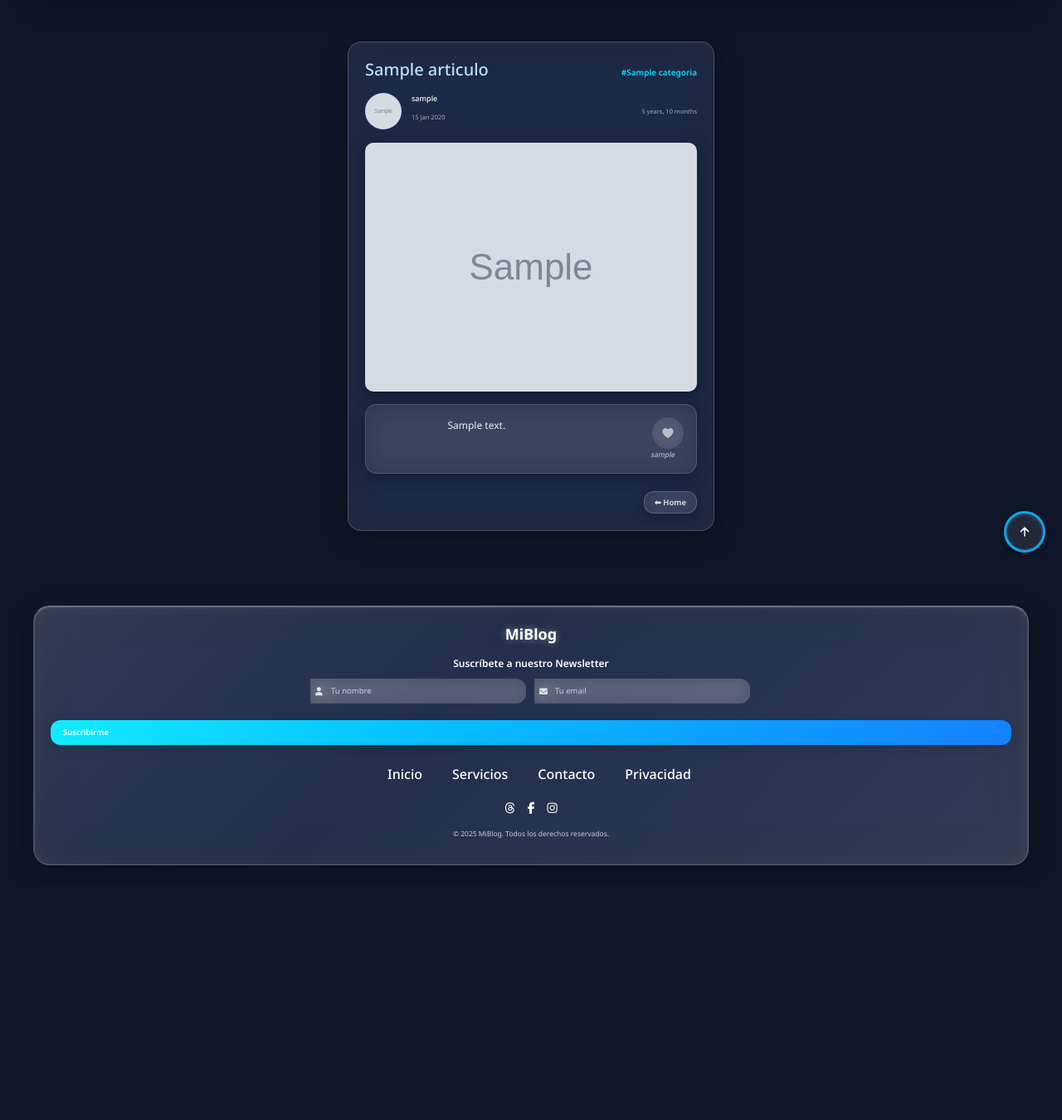
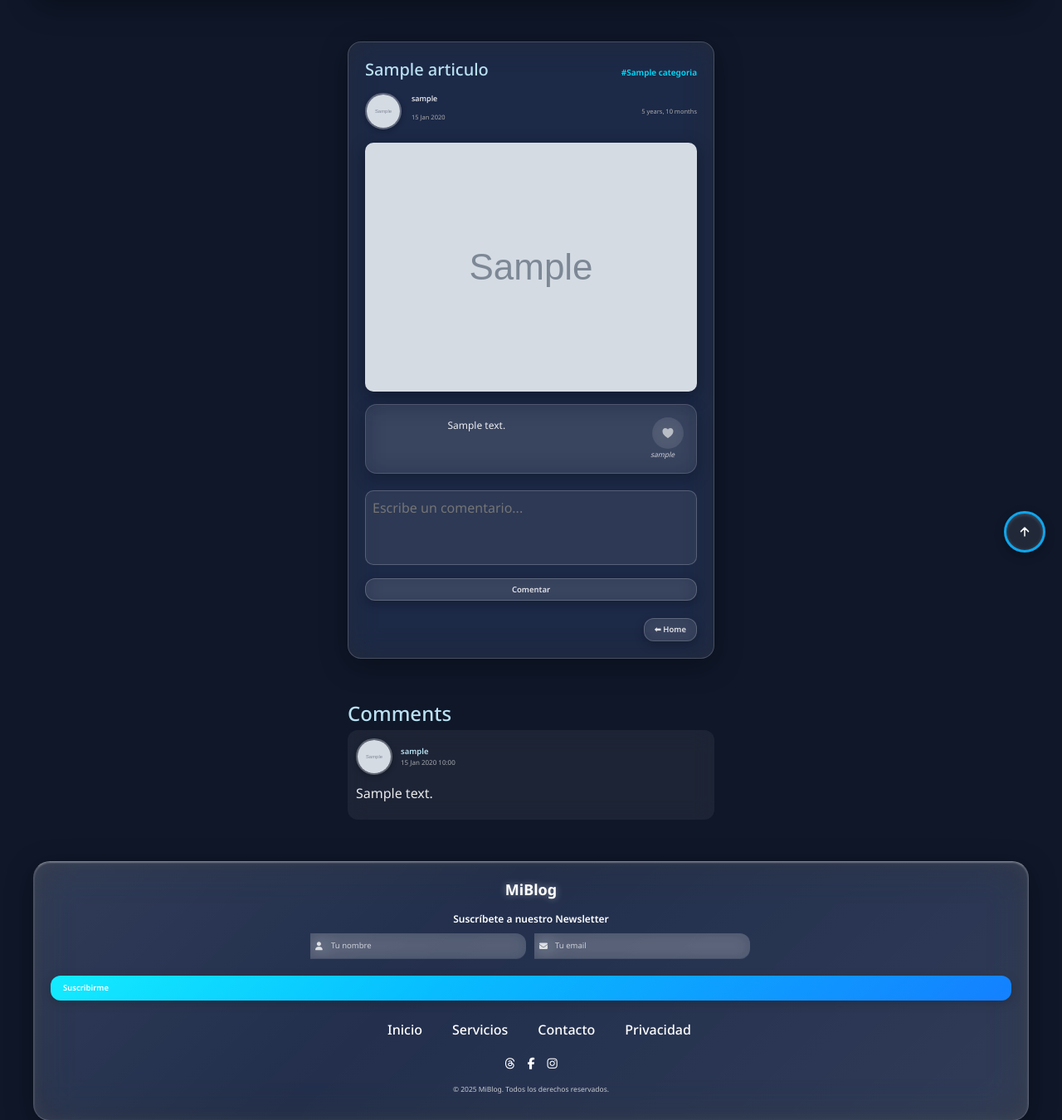
Before and after one commit to Izan0501/mi_blog, a Django app: page /articulo/1/ in a window 1280 px wide. Shown: the part 114-1464 px from the top of the page at 83% size. Before the commit the page ends 1157 px from the top, so only its background shows below. Run offline with Django 5.2, Linux system fonts and the light colour scheme; tables that the repository leaves empty hold one stand-in row (values such as "Sample post"); grey boxes marked "Sample" are stand-in pictures.

Commit message:
addUsersCommentsOnArticles

```diff
--- a/mi_blog/forms.py
+++ b/mi_blog/forms.py
@@ -1,6 +1,6 @@
 from django import forms
 from django.contrib.auth.forms import UserCreationForm, AuthenticationForm
-from .models import CustomUser, Articulo
+from .models import CustomUser, Articulo, Comentario
 
 class CustomUserCreationForm(UserCreationForm):
     class Meta:
@@ -22,3 +22,18 @@ class ArticuloForm(forms.ModelForm):
     class Meta:
         model = Articulo
         fields = ['titulo', 'contenido', 'imagen_portada', 'categoria']
+
+class ComentarioForm(forms.ModelForm):
+    class Meta:
+        model = Comentario
+        fields = ['contenido']
+        widgets = {
+            'contenido': forms.Textarea(attrs={
+                'rows': 3,
+                'placeholder': 'Escribe un comentario...',
+                'class': 'comentario-input'
+            }),
+        }
+        labels = {
+            'contenido': ''
+        }
--- a/mi_blog/static/css/detalle_articulo.css
+++ b/mi_blog/static/css/detalle_articulo.css
@@ -200,6 +200,107 @@
   margin-left: 8px;
   font-style: italic;
 }
+
+.detalle-comentarios {
+  margin-top: 2rem;
+}
+
+.comentario-form {
+  margin-bottom: 1.5rem;
+}
+
+.comentario-input {
+  width: 100%;
+  border-radius: 10px;
+  padding: 0.8rem;
+  background: rgba(255,255,255,0.08);
+  color: rgba(255,255,255,0.9);
+  border: 1px solid rgba(255,255,255,0.2);
+  resize: none;
+}
+
+.comentario-list {
+  list-style: none;
+  padding: 0;
+  margin: 0;
+}
+
+.comentario-card {
+  background: rgba(255,255,255,0.06);
+  backdrop-filter: blur(12px);
+  border-radius: 12px;
+  padding: 1rem;
+  margin-bottom: 1rem;
+  color: rgba(255,255,255,0.9);
+}
+
+.comentario-meta {
+  display: flex;
+  align-items: center;
+  gap: 10px;
+  margin-bottom: 0.5rem;
+}
+
+.comentario-autor {
+  font-weight: 600;
+}
+
+.comentario-fecha {
+  font-size: 0.8rem;
+  color: rgba(255,255,255,0.6);
+}
+
+.comentario-contenido {
+  font-size: 0.95rem;
+  line-height: 1.5;
+}
+
+.comentario-card {
+  background: rgba(255,255,255,0.06);
+  backdrop-filter: blur(12px);
+  border-radius: 12px;
+  padding: 1rem;
+  margin-bottom: 1rem;
+  color: rgba(255,255,255,0.9);
+}
+
+.comentario-autor-info {
+  display: flex;
+  align-items: center;
+  gap: 10px;
+}
+
+.author-avatar {
+  width: 38px;
+  height: 38px;
+  border-radius: 50%;
+  border: 2px solid rgba(255,255,255,0.3);
+  box-shadow: 0 2px 6px rgba(0,0,0,0.25);
+}
+
+.autor-detalle {
+  display: flex;
+  flex-direction: column;
+}
+
+.comentario-autor {
+  font-weight: 600;
+  font-size: 0.95rem;
+  color: var(--text-columbia-blue);
+}
+
+.comentario-fecha {
+  font-size: 0.8rem;
+  color: rgba(255,255,255,0.6);
+}
+
+.comentario-contenido {
+  margin-top: 0.8rem;
+  font-size: 0.95rem;
+  line-height: 1.5;
+}
+
+
 /*responsive part  */
 .detalle-title {
   font-size: clamp(1.5rem, 2.5vw + 1rem, 2.25rem);
--- a/mi_blog/templates/pages/detalle_articulo.html
+++ b/mi_blog/templates/pages/detalle_articulo.html
@@ -48,8 +48,56 @@
         </div>
 
     </div>
+    <!-- comments form -->
+    <div class="detalle-comentarios">
+        <form method="post" class="comentario-form">
+            {% csrf_token %}
+            {{ form_comentario }}
+            <button type="submit" class="btn-readmore">Comentar</button>
+        </form>
+    </div>
+
     <div class="detalle-footer">
         <a class="btn-readmore" href="{% url 'home' %}" class="btn-back">⬅ Home</a>
     </div>
 </section>
+<!-- comments list -->
+<div>
+    <!-- Listado de comentarios -->
+    <ul class="comentario-list">
+        <h3 class="headline headline-3">Comments</h3>
+        {% for comentario in comentarios %}
+        <li class="comentario-card">
+            <div class="comentario-meta">
+                <div class="comentario-autor-info">
+                    {% if comentario.usuario and comentario.usuario.imagen_perfil %}
+                    <img src="{{ comentario.usuario.imagen_perfil.url }}" alt="{{ comentario.usuario.username }}"
+                        class="author-avatar">
+                    {% else %}
+                    <img src="{% static 'images/default-profile.png' %}" alt="Perfil" class="author-avatar">
+                    {% endif %}
+                    <div class="autor-detalle">
+                        <span class="comentario-autor">
+                            {% if comentario.usuario %}
+                            {{ comentario.usuario.username }}
+                            {% else %}
+                            Anónimo
+                            {% endif %}
+                        </span>
+                        <span class="comentario-fecha">
+                            {{ comentario.fecha_creacion|date:"d M Y H:i" }}
+                        </span>
+                    </div>
+                </div>
+            </div>
+            <p class="comentario-contenido">{{ comentario.contenido|linebreaks }}</p>
+        </li>
+        {% empty %}
+        <p class="empty-message">
+            <ion-icon name="chatbubble-outline"></ion-icon>
+            No hay comentarios aún. Sé el primero en comentar.
+        </p>
+        {% endfor %}
+    </ul>
+</div>
 {% endblock %}
--- a/mi_blog/views.py
+++ b/mi_blog/views.py
@@ -4,8 +4,8 @@ from django.contrib import messages
 from django.db.models.functions import Coalesce
 from django.db.models import Count, OuterRef, Subquery
 from django.contrib.auth.decorators import login_required
-from .forms import CustomUserCreationForm, CustomAuthenticationForm, ArticuloForm
-from .models import Articulo, Categoria, Like
+from .forms import CustomUserCreationForm, CustomAuthenticationForm, ArticuloForm, ComentarioForm
+from .models import Articulo, Categoria, Like, Comentario
 from django.contrib.auth import get_user_model
 User = get_user_model()
 
@@ -76,6 +76,9 @@ def home(request):
         .order_by('-num_likes', '-fecha_creacion')
     )
 
+    # comments
+    comentarios_recientes = Comentario.objects.filter(aprobado=True).order_by('-fecha_creacion')[:5]
+
     return render(request, 'pages/home.html', {
         'form': form,
         'articulos': articulos_filtrados.order_by('-fecha_creacion') if articulos_filtrados else articulos_generales.order_by('-fecha_creacion'),
@@ -86,6 +89,7 @@ def home(request):
         'categoria_nombre': categoria_nombre,
         'likes_usuario': list(likes_usuario),
         'articulos_populares': articulos_populares,
+        'comentarios_recientes': comentarios_recientes,
     })
 
 # Busqueda AJAX
@@ -164,6 +168,21 @@ def detalle_articulo(request, id_articulo):
     # Likes de artículo
     likes = Like.objects.filter(tipo_objeto='articulo', id_objeto=articulo.id_articulo)
 
+    # Comentarios aprobados
+    comentarios = articulo.comentarios.filter(aprobado=True).order_by('-fecha_creacion')
+
+    # Formulario de comentario
+    if request.method == 'POST':
+        form = ComentarioForm(request.POST)
+        if form.is_valid():
+            comentario = form.save(commit=False)
+            comentario.articulo = articulo
+            comentario.usuario = request.user if request.user.is_authenticated else None
+            comentario.save()
+            return redirect('detalle_articulo', id_articulo=articulo.id_articulo)
+    else:
+        form = ComentarioForm()
+
     likes_usuario = []
     if request.user.is_authenticated:
         likes_usuario = Like.objects.filter(
@@ -178,6 +197,8 @@ def detalle_articulo(request, id_articulo):
         'articulo': articulo,
         'likes_usuario': list(likes_usuario),
         'usuarios_like': usuarios_like,
+        'comentarios': comentarios,
+        'form_comentario': form,
     })
 
 # Likes
```
Also changed, not shown: mi_blog/templates/pages/home.html (+32 -65 lines), README.md.
